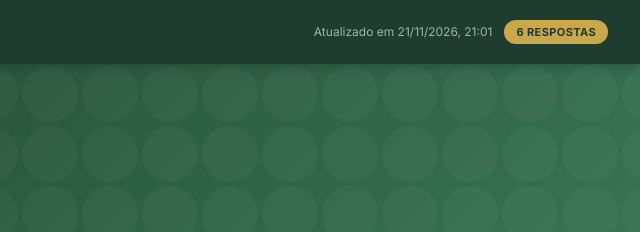
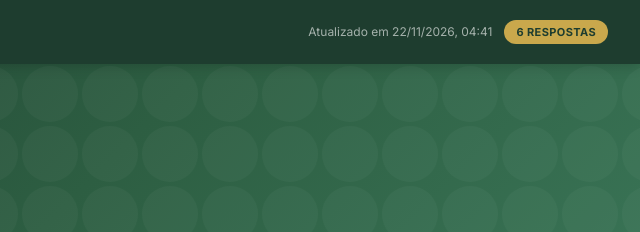
Before and after one commit to renanfreitas-sketch/missaochile2026, a plain HTML site: page index.html in a window 1280 px wide. Shown: the top 232 px of the page, 640-1280 px from the left. Drawn offline with nearby package versions, Linux system fonts and the light colour scheme.

Commit message:
missaochile: auto-update 22/11/2026 04:41 BRT

```diff
--- a/index.html
+++ b/index.html
@@ -226,7 +226,7 @@ td.num { text-align: right; font-variant-numeric: tabular-nums; font-weight: 600
        onerror="this.style.display='none';this.nextElementSibling.style.display='block'">
   <span style="display:none;color:white;font-weight:800;font-size:16px;letter-spacing:1px">BSCA</span>
   <div class="header-right">
-    <span class="header-date">Atualizado em 21/11/2026, 21:01</span>
+    <span class="header-date">Atualizado em 22/11/2026, 04:41</span>
     <span class="header-badge">6 Respostas</span>
   </div>
 </header>
```
